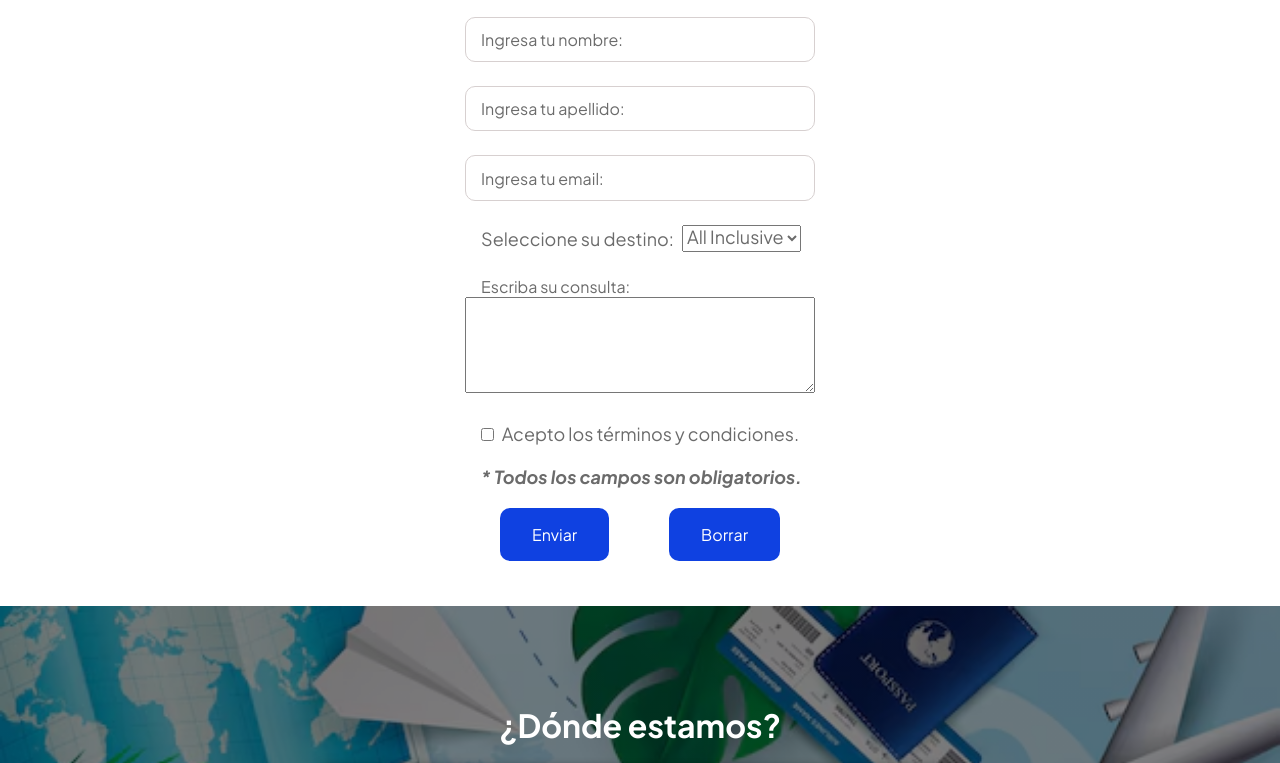
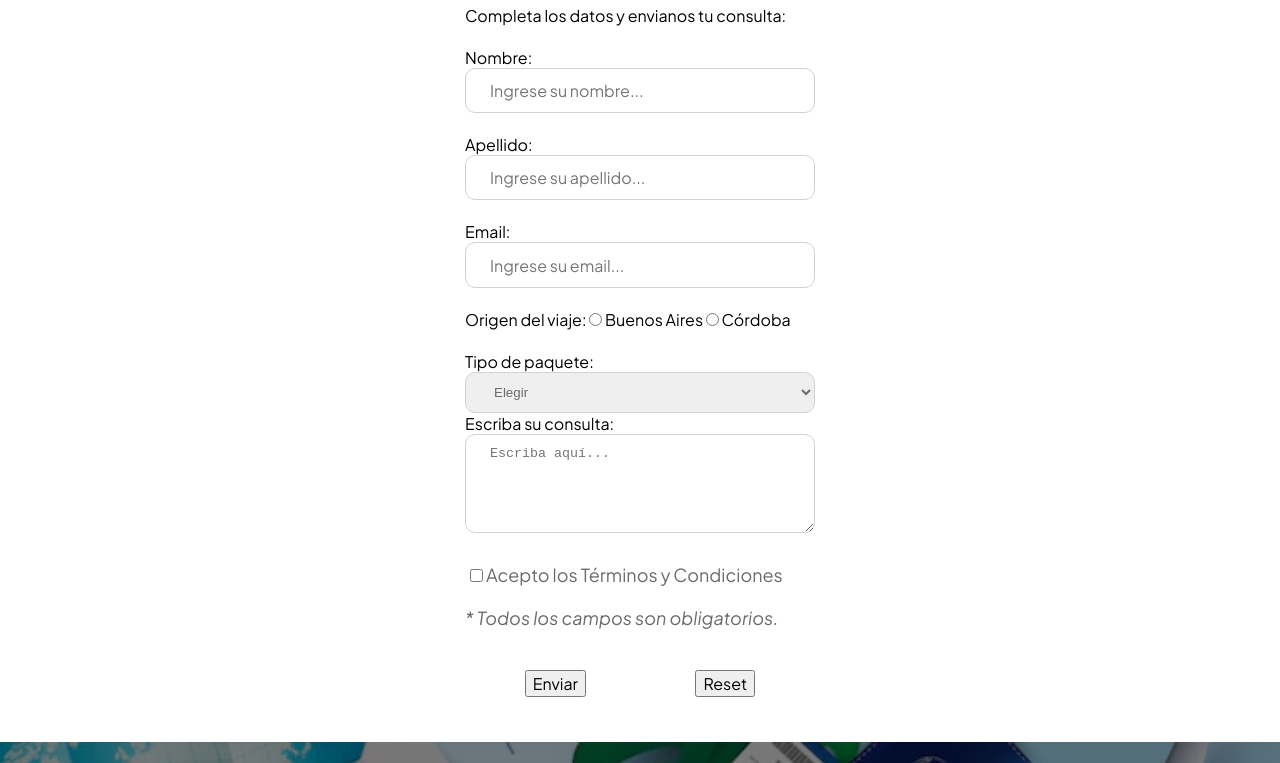
Before and after one commit to JohnLublin/ExamenIntegradorFrontEnd-Com24170-Grupo11, a plain HTML site: page contacto.html in a window 1280 px wide. Shown: the part 241-1004 px from the top of the page. Drawn offline with Linux system fonts and the light colour scheme; grey boxes are pictures that could not be loaded.

Commit message:
Add files via upload

```diff
--- a/contacto.html
+++ b/contacto.html
@@ -3,8 +3,6 @@
   <head>
     <meta charset="UTF-8" />
     <meta name="viewport" content="width=device-width, initial-scale=1.0" />
-    <!-- <script src="./js/validacionV3.js"></script> -->
-
     <title>Contacto</title>
     <link rel="shortcut icon" href="./img/favicon.ico" type="image/x-icon" />
     <link rel="preconnect" href="https://fonts.googleapis.com" />
@@ -21,9 +19,9 @@
   </head>
 
   <body>
-
     <!-- Contenedor Principal -->
     <div class="contenedor">
+
       <!-- Encabezado -->
       <header class="encabezado">
         <div class="encabezado-izq">
@@ -48,90 +46,97 @@
       </nav>
 
       <main>
-        <form action="" class="formulario" id="formulario">
-          <h1 class="formulario_titulo">¡Queremos asesorarte!</h1>
+        <div class="formulario">
+          <h1 id="formulario_titulo">¡Queremos asesorarte!</h1>
           <br />
-          <p class="formulario_subtitulo">
+          <p id="formulario_subtitulo">
             Completa los datos y envianos tu consulta:
           </p>
+          <br />
 
-          <!-- Formulario -->
-          <div class="formulario_inputs">
-
+          <form action="" name="formulario" method="get">
             <!-- Formulario Nombre -->
-            <label class="formulario_label">
+            <label class="formulario_label" for="">Nombre:</label>
             <input
               type="text"
-                required
-                placeholder=" "
-                class="formulario_input" id="nombre"
+              name="nombre"
+              id="nombre"
+              maxlength="30"
+              placeholder="Ingrese su nombre..."
+              class="formulario_input"
             />
-              <span class="formulario_texto">Ingresa tu nombre:</span>
-            </label>
-
+            <br /><br />
             <!-- Formulario Apellido -->
-            <label class="formulario_label">
+            <label class="formulario_label" for="">Apellido:</label>
             <input
               type="text"
-                required
-                placeholder=" "
-                class="formulario_input" id="apellido"
+              name="apellido"
+              id="apellido"
+              maxlength="30"
+              placeholder="Ingrese su apellido..."
+              class="formulario_input"
             />
-              <span class="formulario_texto">Ingresa tu apellido:</span>
-            </label>
-
+            <br /><br />
             <!-- Formulario Email -->
-            <label class="formulario_label">
+            <label class="formulario_label" for="">Email:</label>
             <input
-                type="email"
-                required
-                placeholder=" "
-                class="formulario_input" id="email"
+              type="text"
+              name="email"
+              id="email"
+              maxlength="30"
+              placeholder="Ingrese su email..."
+              class="formulario_input"
             />
-              <span class="formulario_texto">Ingresa tu email:</span>
-            </label>
-
+            <br /><br />
+            <!-- Formulario Radio -->
+            <div>
+              <label for="">Origen del viaje:</label>
+              <input type="radio" name="so" value="baires" /> Buenos Aires
+              <input type="radio" name="so" value="cordoba" /> Córdoba
+            </div>
+            <br />
             <!-- Formulario Select -->
-          <label class="formulario_select">
-            <span class="formulario_texto">Seleccione su destino:</span>
-            <select name="destino" class="formulario_destino">
-              <option value="allinclusive">All Inclusive</option>
+            <label class="formulario_label" id="formulario_select" for=""
+              >Tipo de paquete:</label
+            >
+            <select
+              name="interes"
+              class="formulario_input"
+              id="formulario_select"
+            >
+              <option value="elegir">Elegir</option>
+              <option value="inclusive">All Inclusive</option>
               <option value="playas">Playas</option>
               <option value="exoticos">Exóticos</option>
               <option value="invierno">Invierno</option>
             </select>
+            <br />
+            <!-- Formulario TextArea -->
+            <label class="formulario_label" for="">Escriba su consulta:</label>
+            <textarea
+              name="textarea"
+              id="textarea"
+              cols="30"
+              rows="5"
+              class="formulario_input"
+              placeholder="Escriba aquí..."
+            ></textarea>
+            <br /><br />
+            <!-- Formulario Checkbox -->
+            <label for="" class="formulario_checkbox">
+              <input type="checkbox" name="terminos" id="terminos" />
+              Acepto los Términos y Condiciones
             </label>
-
-            <!-- Formulario Consulta -->
-            <label class="formulario_label">
-              <textarea
-                type="textarea"
-                rows="6"
-                required
-                placeholder=" "
-              ></textarea>
-              <span class="formulario_texto">Escriba su consulta:</span>
-            </label>
-          </div>
-
-          <!-- Formulario Checkbox -->
-          <div class="formulario_texto">
-          <label class="class="formulario_checkbox">
-            <input
-              type="checkbox"
-              class="formulario_checkbox" id="terminos"
-            />
-            <span class="formulario_checkbox">Acepto los términos y condiciones.</span>
-          </label>
-        </div>
-          <h3 class="formulario_texto" id="obligatorio">* Todos los campos son obligatorios.</h3>
-
-          <!-- Formulario Botón Submit y Reset -->
+            <!-- Mensaje Obligatorio -->
+            <p id="obligatorio">* Todos los campos son obligatorios.</p>
+            <br />
+            <!-- Formulario Botones -->
             <div class="formulario_botones">
-            <input type="submit" value="Enviar" class="formulario_submit" />
-            <input type="reset" value="Borrar" class="formulario_borrar" />
+              <input type="submit" id="b1" name="btn" value="Enviar" />
+              <input type="reset" id="reset" name="reset" value="Reset" />
             </div>
           </form>
+        </div>
 
         <!-- Google Maps -->
         <div class="mapa">
@@ -180,5 +185,6 @@
       </footer>
     </div>
 
+    <script src="./js/Validacion_Final.js"></script>
   </body>
 </html>
```
Lines whose indentation alone changed are shown as unchanged.
